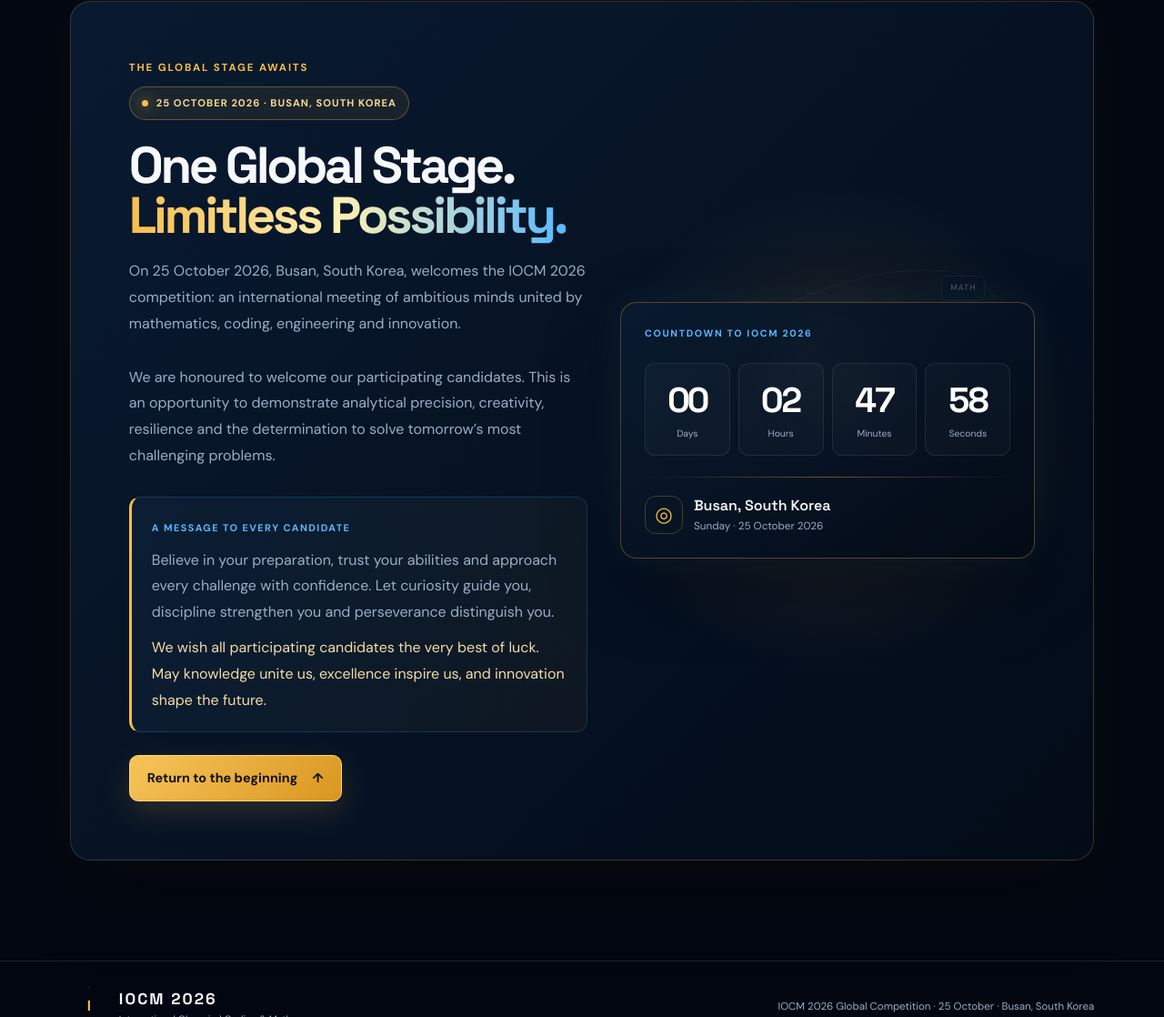
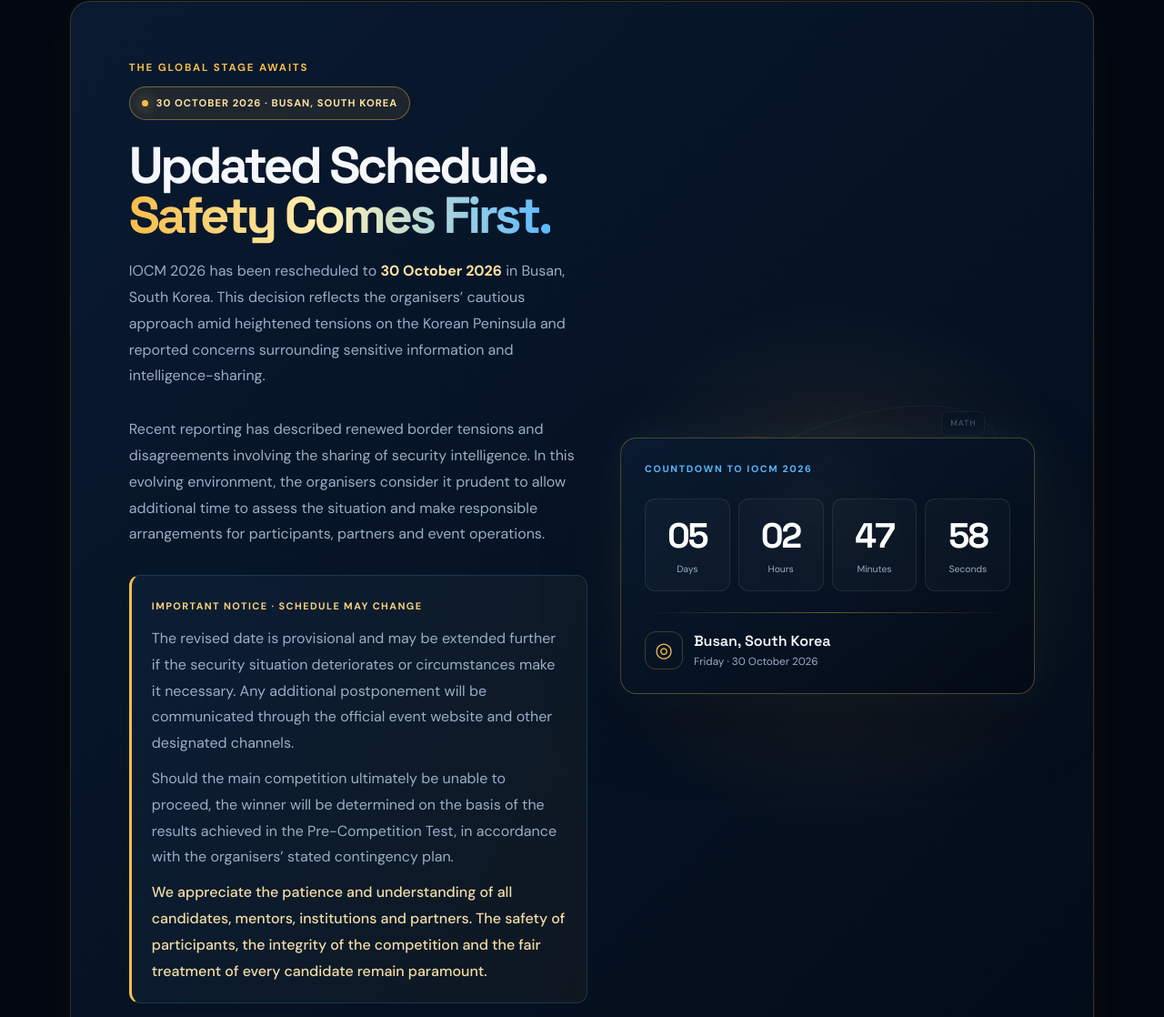
Before and after one commit to AImostGOD/web, a plain HTML site: page index.html in a window 1280 px wide. Shown: the part 4593-5711 px from the top of the page at 91% size. Drawn offline with Linux system fonts and the light colour scheme.

Commit message:
Add files via upload

```diff
--- a/index.html
+++ b/index.html
@@ -1,5 +1,5 @@
 <!doctype html>
-<html lang="en"><head><meta charset="utf-8"><meta name="viewport" content="width=device-width, initial-scale=1"><meta name="theme-color" content="#050b17"><meta name="description" content="IOCM 2026 — International Olympiad Coding and Maths. Join the international competition on 25 October 2026 in Busan, South Korea."><title>IOCM 2026 | Global Competition · Busan 2026</title><link rel="preconnect" href="https://fonts.googleapis.com"><link rel="preconnect" href="https://fonts.gstatic.com" crossorigin><link href="https://fonts.googleapis.com/css2?family=DM+Sans:wght@400;500;600;700&family=Space+Grotesk:wght@500;600;700&display=swap" rel="stylesheet"><link rel="stylesheet" href="styles.css"></head>
+<html lang="en"><head><meta charset="utf-8"><meta name="viewport" content="width=device-width, initial-scale=1"><meta name="theme-color" content="#050b17"><meta name="description" content="IOCM 2026 — International Olympiad Coding and Maths. Join the international competition on 30 October 2026 in Busan, South Korea."><title>IOCM 2026 | Global Competition · Busan 2026</title><link rel="preconnect" href="https://fonts.googleapis.com"><link rel="preconnect" href="https://fonts.gstatic.com" crossorigin><link href="https://fonts.googleapis.com/css2?family=DM+Sans:wght@400;500;600;700&family=Space+Grotesk:wght@500;600;700&display=swap" rel="stylesheet"><link rel="stylesheet" href="styles.css"></head>
 <body><div class="noise"></div><div class="grid-glow"></div>
 <header class="site-header" id="top"><a class="brand" href="#top" aria-label="IOCM 2026 home"><span class="brand-mark">I</span><span><strong>IOCM</strong><small>International Olympiad Coding &amp; Maths</small></span></a><button class="nav-toggle" aria-expanded="false" aria-controls="main-nav">Menu</button><nav id="main-nav" aria-label="Primary navigation"><a href="#test">Test</a><a href="#results">Results</a><a href="#overview">About</a><a href="#countries">80 Countries</a><a href="#event">Event</a><a class="nav-live" href="#results"><span></span> Live Results</a></nav></header>
 <main>
@@ -16,28 +16,29 @@
   <div class="event-panel reveal">
     <div class="event-copy">
       <p class="eyebrow">The global stage awaits</p>
-      <div class="event-date-label"><span class="event-date-dot"></span> 25 OCTOBER 2026 · BUSAN, SOUTH KOREA</div>
-      <h2>One Global Stage.<br><span class="event-gradient">Limitless Possibility.</span></h2>
-      <p>On 25 October 2026, Busan, South Korea, welcomes the IOCM 2026 competition: an international meeting of ambitious minds united by mathematics, coding, engineering and innovation.</p>
-      <p>We are honoured to welcome our participating candidates. This is an opportunity to demonstrate analytical precision, creativity, resilience and the determination to solve tomorrow’s most challenging problems.</p>
+      <div class="event-date-label"><span class="event-date-dot"></span> 30 OCTOBER 2026 · BUSAN, SOUTH KOREA</div>
+      <h2>Updated Schedule.<br><span class="event-gradient">Safety Comes First.</span></h2>
+      <p>IOCM 2026 has been rescheduled to <strong>30 October 2026</strong> in Busan, South Korea. This decision reflects the organisers’ cautious approach amid heightened tensions on the Korean Peninsula and reported concerns surrounding sensitive information and intelligence-sharing.</p>
+      <p>Recent reporting has described renewed border tensions and disagreements involving the sharing of security intelligence. In this evolving environment, the organisers consider it prudent to allow additional time to assess the situation and make responsible arrangements for participants, partners and event operations.</p>
       <div class="event-message">
-        <span class="event-message-label">A message to every candidate</span>
-        <p>Believe in your preparation, trust your abilities and approach every challenge with confidence. Let curiosity guide you, discipline strengthen you and perseverance distinguish you.</p>
-        <p class="event-wish">We wish all participating candidates the very best of luck. May knowledge unite us, excellence inspire us, and innovation shape the future.</p>
+        <span class="event-message-label">Important notice · Schedule may change</span>
+        <p>The revised date is provisional and may be extended further if the security situation deteriorates or circumstances make it necessary. Any additional postponement will be communicated through the official event website and other designated channels.</p>
+        <p>Should the main competition ultimately be unable to proceed, the winner will be determined on the basis of the results achieved in the Pre-Competition Test, in accordance with the organisers’ stated contingency plan.</p>
+        <p class="event-wish">We appreciate the patience and understanding of all candidates, mentors, institutions and partners. The safety of participants, the integrity of the competition and the fair treatment of every candidate remain paramount.</p>
       </div>
       <a class="button primary" href="#top">Return to the beginning <span>↑</span></a>
     </div>
     <div class="event-visual">
       <div class="event-countdown-card">
         <span class="countdown-kicker">COUNTDOWN TO IOCM 2026</span>
-        <div class="countdown-grid" id="eventCountdown" aria-label="Countdown to 25 October 2026">
+        <div class="countdown-grid" id="eventCountdown" aria-label="Countdown to 30 October 2026">
           <div><strong id="countDays">--</strong><span>Days</span></div>
           <div><strong id="countHours">--</strong><span>Hours</span></div>
           <div><strong id="countMinutes">--</strong><span>Minutes</span></div>
           <div><strong id="countSeconds">--</strong><span>Seconds</span></div>
         </div>
         <div class="countdown-divider"></div>
-        <div class="countdown-location"><span class="location-symbol">◎</span><div><strong>Busan, South Korea</strong><small>Sunday · 25 October 2026</small></div></div>
+        <div class="countdown-location"><span class="location-symbol">◎</span><div><strong>Busan, South Korea</strong><small>Friday · 30 October 2026</small></div></div>
       </div>
       <div class="event-orbit">
         <div class="planet">IOCM<br><small>2026</small></div>
@@ -46,7 +47,7 @@
     </div>
   </div>
 </section>
-</main><footer class="site-footer"><div class="brand"><span class="brand-mark">I</span><span><strong>IOCM 2026</strong><small>International Olympiad Coding &amp; Maths</small></span></div><p>IOCM 2026 Global Competition · 25 October · Busan, South Korea</p></footer>
+</main><footer class="site-footer"><div class="brand"><span class="brand-mark">I</span><span><strong>IOCM 2026</strong><small>International Olympiad Coding &amp; Maths</small></span></div><p>IOCM 2026 Global Competition · 30 October · Busan, South Korea</p></footer>
 <script>
 const toggle=document.querySelector('.nav-toggle'),nav=document.querySelector('#main-nav');
 toggle&&toggle.addEventListener('click',()=>{const open=toggle.getAttribute('aria-expanded')==='true';toggle.setAttribute('aria-expanded',String(!open));nav.classList.toggle('open',!open)});
@@ -59,7 +60,7 @@ const canvas=document.querySelector('#particles'),ctx=canvas.getContext('2d');le
 const eventCountdown=document.querySelector('#eventCountdown');
 if(eventCountdown){
   // The event date is shown as a calendar countdown; adjust the time if the organisers publish an official start time.
-  const eventDate=new Date('2026-10-25T00:00:00+09:00').getTime();
+  const eventDate=new Date('2026-10-30T00:00:00+09:00').getTime();
   const updateCountdown=()=>{
     const remaining=eventDate-Date.now();
     if(remaining<=0){
--- a/styles.css
+++ b/styles.css
@@ -84,3 +84,10 @@ body{background:radial-gradient(circle at 12% 8%,rgba(89,185,255,.09),transparen
 .event-visual .planet{width:120px;height:120px}
 @media(max-width:900px){.event-panel{grid-template-columns:1fr}.event-visual{min-height:390px}.event-visual .event-orbit{right:auto}}
 @media(max-width:480px){.event-countdown-card{padding:18px}.countdown-grid{gap:5px}.countdown-grid>div{padding:12px 2px}.countdown-grid strong{font-size:1.45rem}.event-date-label{font-size:.61rem;letter-spacing:.04em}.event-message{padding:16px}}
+
+/* Schedule update and safety notice */
+.event-date-label{color:#ffe2a1;border-color:rgba(246,189,74,.42);background:rgba(246,189,74,.09)}
+.event-message{border-left-color:#f6bd4a}
+.event-message-label{color:#f6d27f}
+.event-message .event-wish{font-weight:500}
+.event-copy strong{color:#ffe2a1}
```
